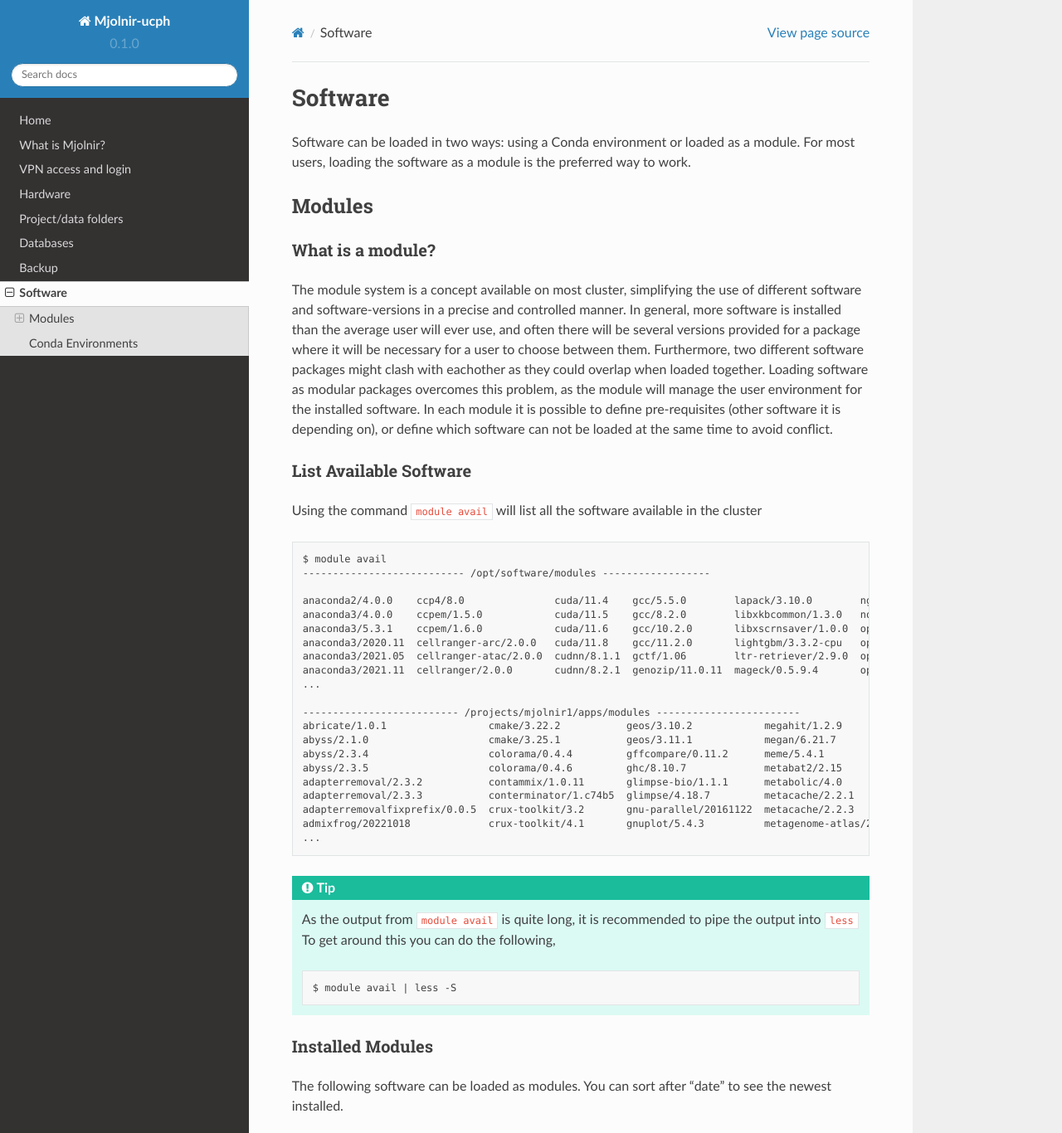
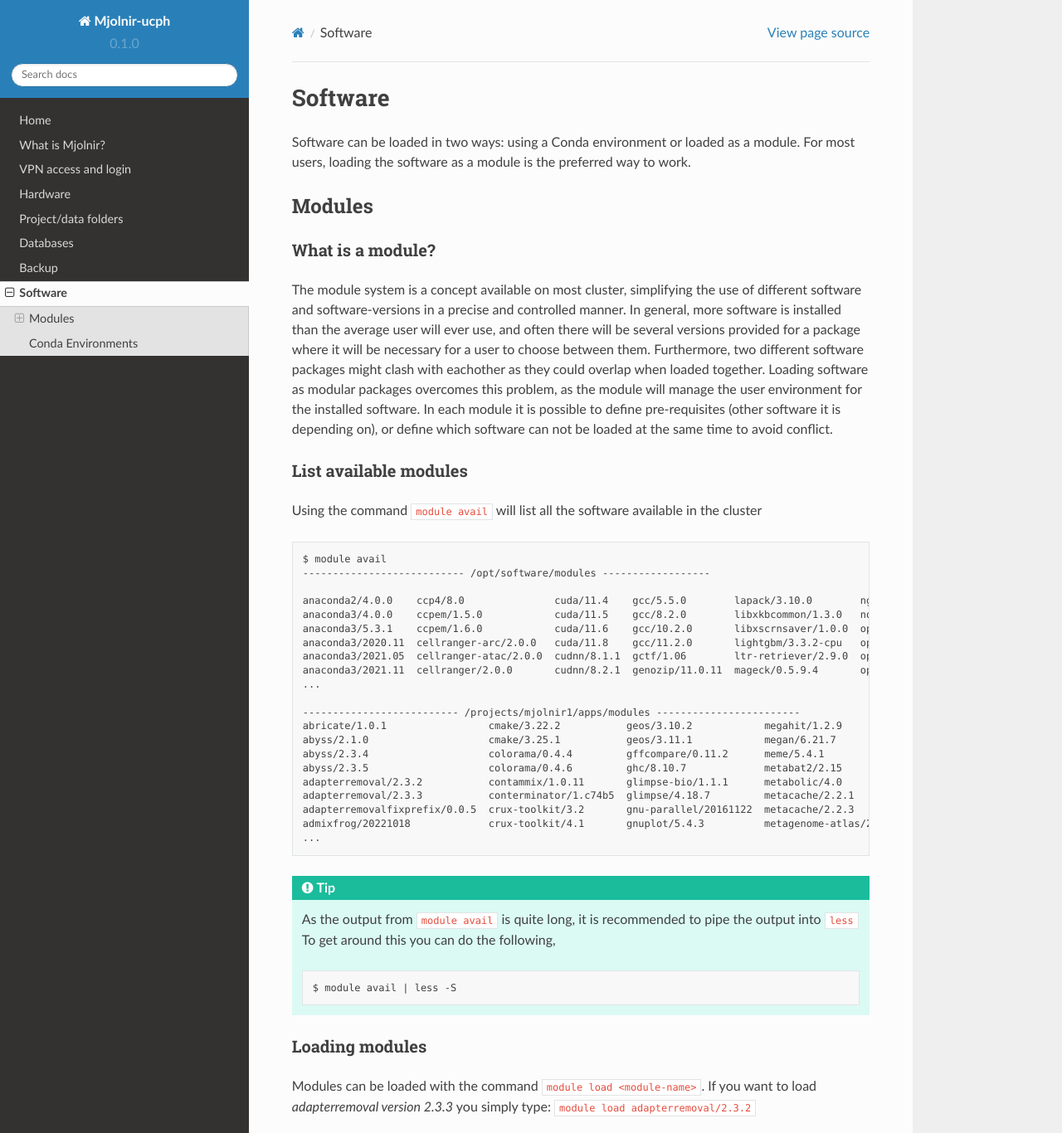
Before and after one commit to bentpetersendk/mjolnir_ucph, a Sphinx documentation site: the page built from docs/source/software.rst, in a window 1280 px wide and 1400 px high, cut to the strip 0-1366 px from the top of the window. Shown: the whole strip at 83% size. Built offline with Sphinx 7.4.7 and the Read the Docs theme 2.0.0, drawn with Linux system fonts in a browser that asks for light colours.

Commit message:
Update software.rst

```diff
--- a/docs/source/software.rst
+++ b/docs/source/software.rst
@@ -11,7 +11,7 @@ What is a module?
 ****
 The module system is a concept available on most cluster, simplifying the use of different software and software-versions in a precise and controlled manner. In general, more software is installed than the average user will ever use, and often there will be several versions provided for a package where it will be necessary for a user to choose between them. Furthermore, two different software packages might clash with eachother as they could overlap when loaded together. Loading software as modular packages overcomes this problem, as the module will manage the user environment for the installed software. In each module it is possible to define pre-requisites (other software it is depending on), or define which software can not be loaded at the same time to avoid conflict.
 
-List Available Software
+List available modules
 ****
 Using the command ``module avail`` will list all the software available in the cluster
 
@@ -49,6 +49,9 @@ Using the command ``module avail`` will list all the software available in the c
 
     $ module avail | less -S
 
+Loading modules
+****
+Modules can be loaded with the command ``module load <module-name>``. If you want to load *adapterremoval version 2.3.3* you simply type: ``module load adapterremoval/2.3.2``
 
 Installed Modules
 ****
```
